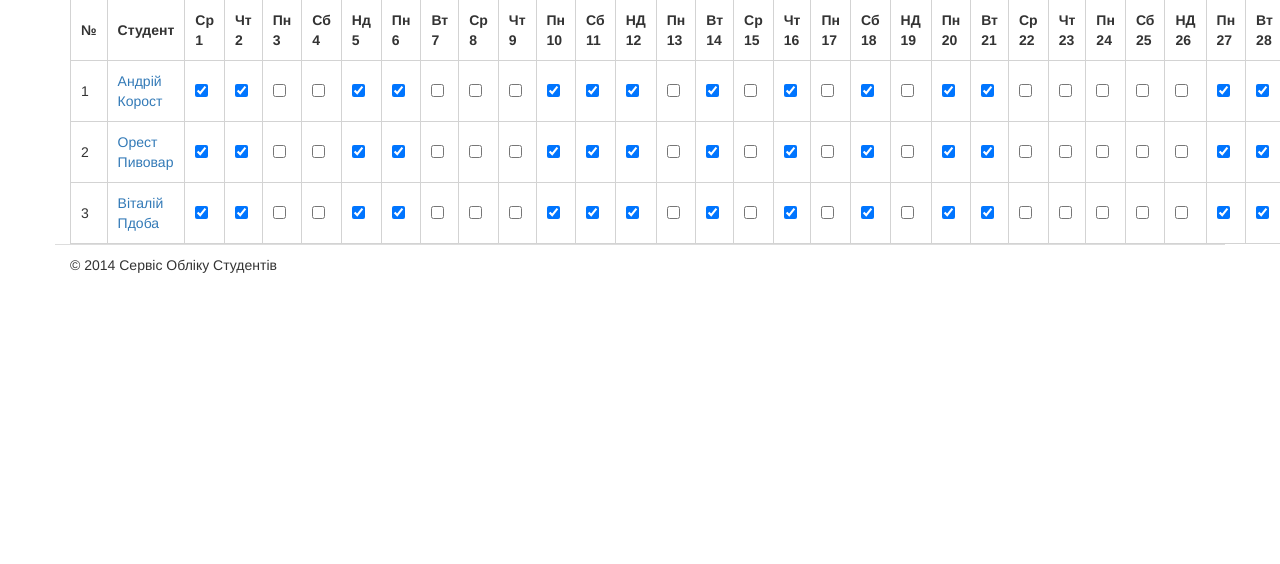
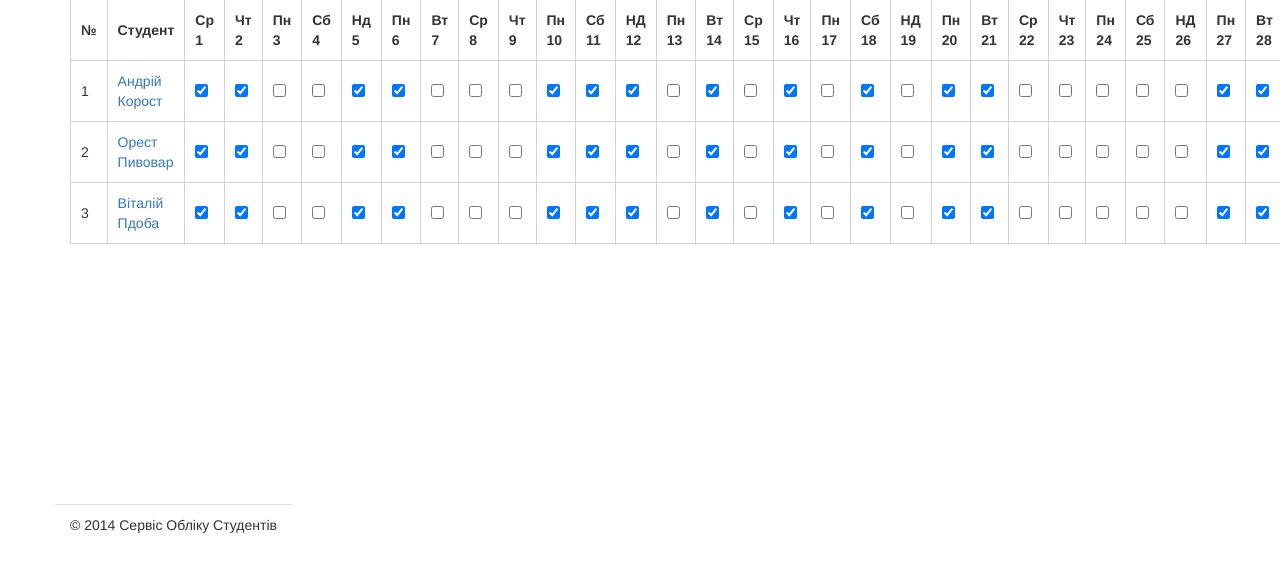
Before and after one commit to AlexaPyth/studentdb, a Django app: page /journal/ in a window 1280 px wide; the page is wider, and only the part inside the window is pictured. Shown: the part 236-800 px from the top of that part. Run offline with Django 3.2, Linux system fonts and the light colour scheme; some libraries are stand-ins or nearby versions.

Commit message:
в шаблон додав Тег footer - в стилях прописав щоби він завжди був прижатий до низу екрана, сторінки - так званий Sticky footer

```diff
--- a/students/static/css/main.css
+++ b/students/static/css/main.css
@@ -1,6 +1,12 @@
 /* Global Styles */
 h1, h2, h3, h4, h5, h6 {
     font-weight: bold;
+}
+/* footer in bootom*/
+.footer {
+    bottom: 0;
+    height: 60px;
+    position: absolute;
 }
 
 /* Це коментар в CSS */
--- a/students/templates/students/base.html
+++ b/students/templates/students/base.html
@@ -99,11 +99,13 @@
 <!-- End Main Page Content -->
     {% block footer %}
         <!-- Start Footer -->
+    <footer class="footer">
         <div class="row" id="footer">
             <div class="col-xs-12">
                 &copy; 2014 Сервіс Обліку Студентів
             </div>
         </div>
+     </footer>
         <!-- End Footer -->
 
     {% endblock footer %}
```
